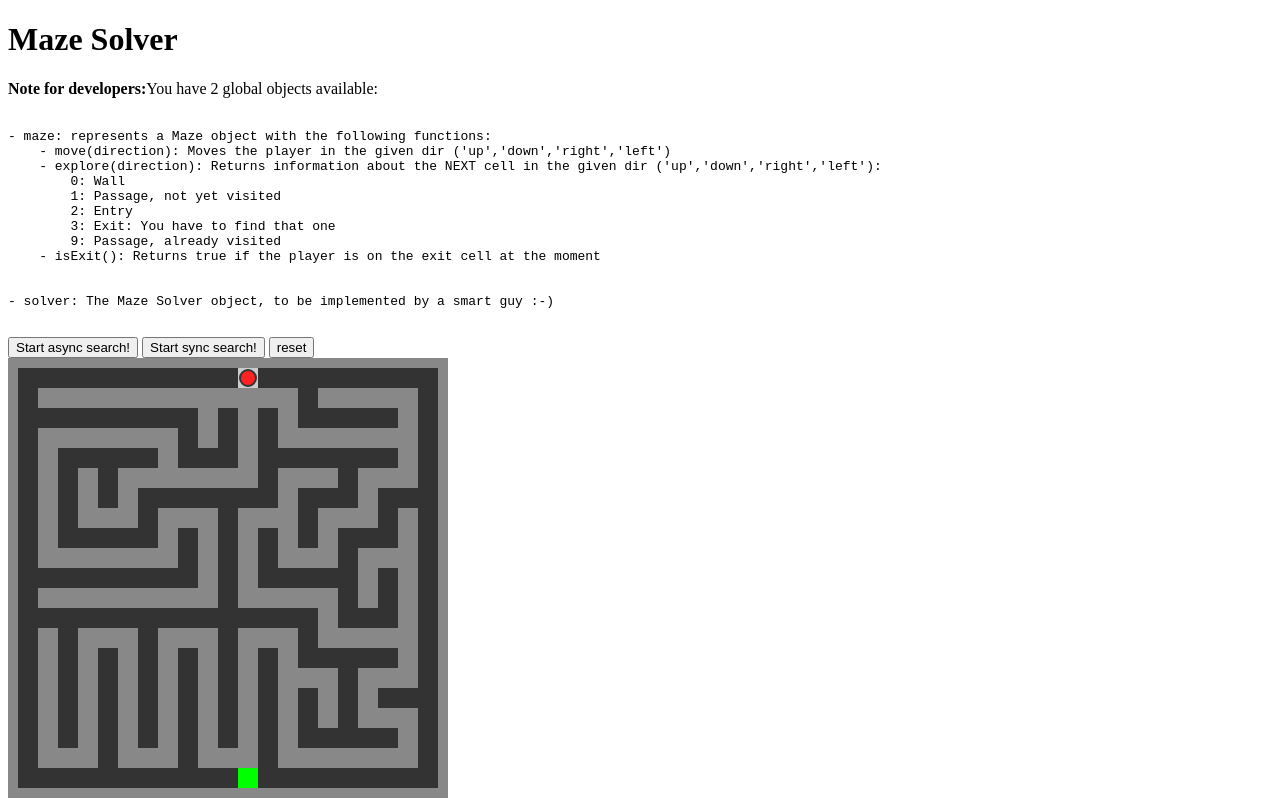
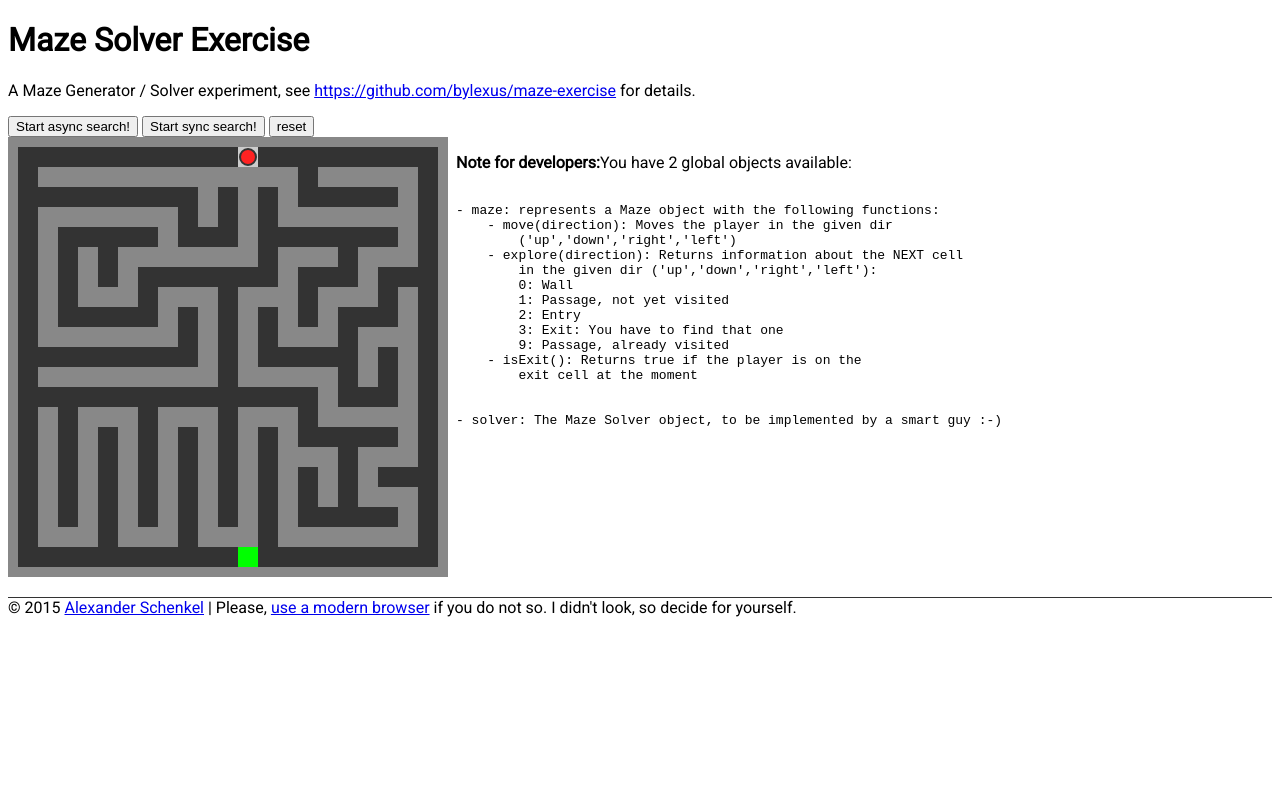
Before and after one commit to bylexus/maze-exercise, a website: page index.html in a window 1280 px wide. Drawn offline with nearby package versions, Linux system fonts and the light colour scheme.

Commit message:
some HTML upgrades to prepare a demo page

```diff
--- a/app.js
+++ b/app.js
@@ -1,5 +1,5 @@
 $(document).ready(function(){
-    var maze = new Maze($('#maze2'));
+    var maze = new Maze($('#mazecontainer'));
     var solver = new MazeSolver(maze);
     window.maze = maze;
     window.solver = solver;
--- a/index.html
+++ b/index.html
@@ -1,29 +1,52 @@
 <!DOCTYPE html>
 <html>
 <head>
+    <title>A maze exercise</title>
+    <link href='http://fonts.googleapis.com/css?family=Roboto' rel='stylesheet' type='text/css'>
+
+    <style type="text/css">
+    html, body {
+        font-family: 'Roboto', sans-serif;
+    }
+
+    footer {
+        margin-top: 1em;
+        border-top: 1px solid #333;
+    }
+    </style>
 </head>
 <body>
-    <h1>Maze Solver</h1>
-    <p><strong> Note for developers:</strong>You have 2 global objects available:</p>
-    <pre><code>
+    <h1>Maze Solver Exercise</h1>
+    <p>A Maze Generator / Solver experiment, see <a href="https://github.com/bylexus/maze-exercise">https://github.com/bylexus/maze-exercise</a> for details.</p>
+
+    <button type="button" id="startAsync">Start async search!</button>
+    <button type="button" id="startSync">Start sync search!</button>
+    <button type="button" id="reset">reset</button>
+    <div style="display: flex; flex-wrap: wrap">
+        <div id="mazecontainer" style="order: 1; margin-right: 0.5em"></div>
+        <div  style="order: 2">
+            <p><strong> Note for developers:</strong>You have 2 global objects available:</p>
+            <pre><code>
 - maze: represents a Maze object with the following functions:
-    - move(direction): Moves the player in the given dir ('up','down','right','left')
-    - explore(direction): Returns information about the NEXT cell in the given dir ('up','down','right','left'):
+    - move(direction): Moves the player in the given dir
+        ('up','down','right','left')
+    - explore(direction): Returns information about the NEXT cell
+        in the given dir ('up','down','right','left'):
         0: Wall
         1: Passage, not yet visited
         2: Entry
         3: Exit: You have to find that one
         9: Passage, already visited
-    - isExit(): Returns true if the player is on the exit cell at the moment
+    - isExit(): Returns true if the player is on the
+        exit cell at the moment
 
 
 - solver: The Maze Solver object, to be implemented by a smart guy :-)
-    </code></pre>
+            </code></pre>
+        </div>
 
-    <button type="button" id="startAsync">Start async search!</button>
-    <button type="button" id="startSync">Start sync search!</button>
-    <button type="button" id="reset">reset</button>
-    <div id="maze2"></div>
+    </div>
+
     <div id="output"></div>
 
 
@@ -43,5 +66,9 @@
     <!-- build:js:exercise maze_solver_exercise.js -->
     <!-- /build -->
 
+    <footer>
+    &copy; 2015 <a href="https://alexi.ch/">Alexander Schenkel</a> | Please, <a href="http://browsehappy.com/">use a modern browser</a> if you do not so. I didn't look, so decide for yourself.
+    </footer>
+
 </body>
 </html>
```
